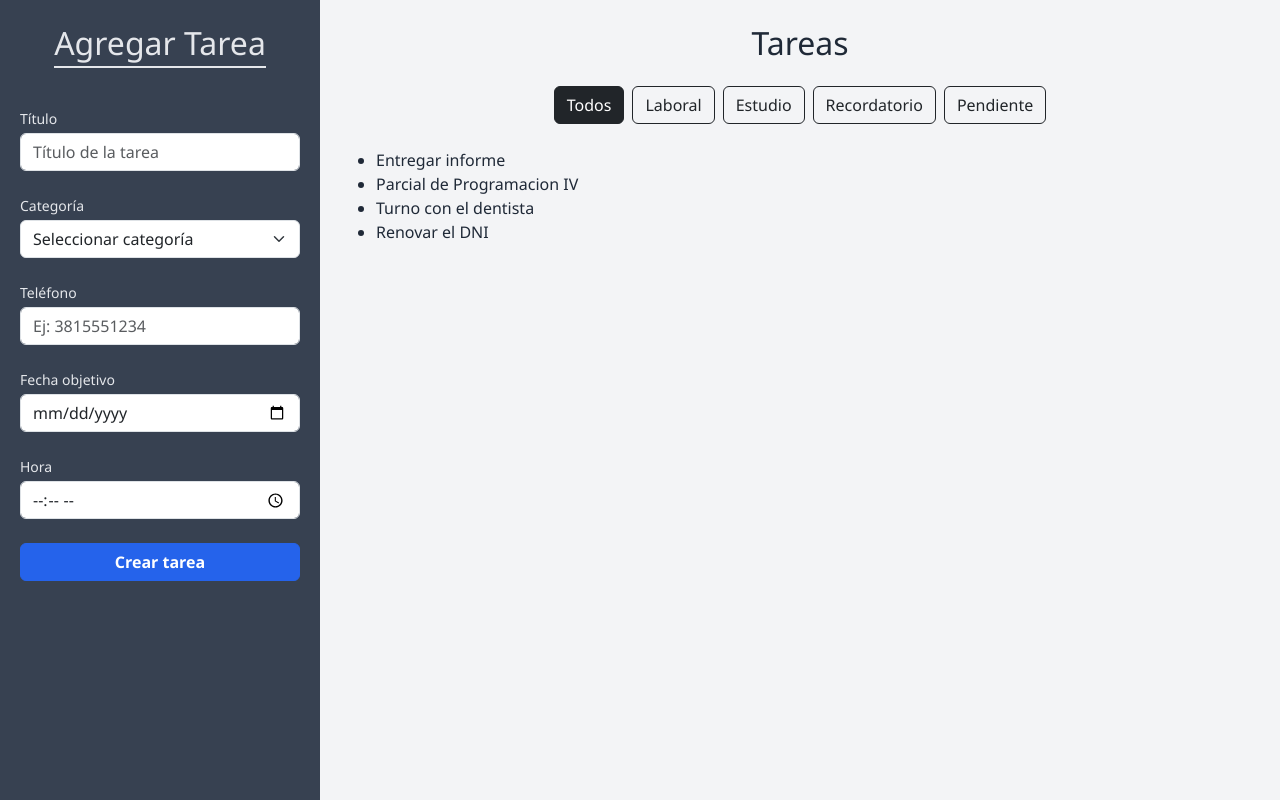
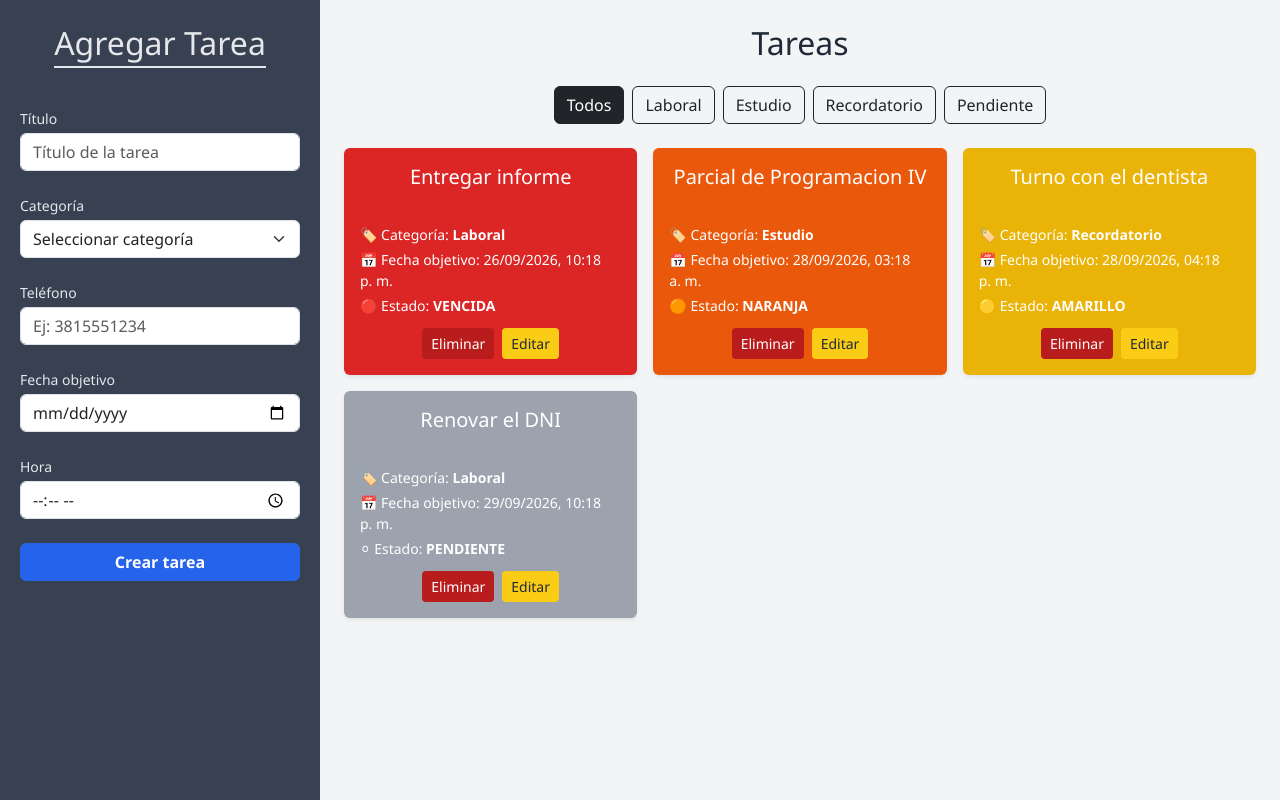
Before and after one commit to ivo99o/GestorDeTareasReact, a React (Vite) app: page / in a window 1280 px wide. Built offline with nearby package versions, Linux system fonts and the light colour scheme.

Commit message:
Crear componentes de listado y tarjeta de tareas con edicion y eliminacion

```diff
--- a/src/App.jsx
+++ b/src/App.jsx
@@ -1,10 +1,13 @@
 import { useEffect, useRef, useState } from 'react'
 import Sidebar from './components/Sidebar/Sidebar'
 import Filtros from './components/Filtros/Filtros'
+import ListaTareas from './components/Tareas/ListaTareas'
 import {
+  calcularEstado,
   calcularSiguienteId,
   cargarTareas,
   guardarTareas,
+  notificar,
   pedirPermisoNotificaciones,
 } from './utils/tareas'
 import './App.css'
@@ -15,7 +18,9 @@ function App() {
   const [sidebarAbierta, setSidebarAbierta] = useState(false)
   const [filtroCategoriaActivo, setFiltroCategoriaActivo] = useState('todos')
   const [soloPendientes, setSoloPendientes] = useState(false)
+  const [, forzarActualizacion] = useState(0)
   const siguienteId = useRef(calcularSiguienteId(tareas))
+  const estadosAnteriores = useRef(new Map())
 
   useEffect(() => {
     pedirPermisoNotificaciones()
@@ -25,7 +30,43 @@ function App() {
     guardarTareas(tareas)
   }, [tareas])
 
+  useEffect(() => {
+    function revisarCambiosDeEstado(notificarCambios) {
+      tareas.forEach((tarea) => {
+        const estado = calcularEstado(tarea.fechaObjetivo)
+        const estadoAnterior = estadosAnteriores.current.get(tarea.id)
+
+        if (estadoAnterior !== estado.texto) {
+          if (notificarCambios && estadoAnterior !== undefined) {
+            const esUrgente = estado.texto === 'AMARILLO' || estado.texto === 'NARANJA' || estado.texto === 'VENCIDA'
+            if (esUrgente) {
+              notificar(tarea, estado)
+            }
+          }
+          estadosAnteriores.current.set(tarea.id, estado.texto)
+        }
+      })
+    }
+
+    revisarCambiosDeEstado(true)
+
+    const intervalo = setInterval(() => {
+      revisarCambiosDeEstado(true)
+      forzarActualizacion((valor) => valor + 1)
+    }, 10000)
+
+    return () => clearInterval(intervalo)
+  }, [tareas])
+
   const tareaEnEdicion = tareas.find((tarea) => tarea.id === idEnEdicion) || null
+
+  const tareasAMostrar = tareas
+    .filter((tarea) => {
+      const coincideCategoria = filtroCategoriaActivo === 'todos' || tarea.categoria === filtroCategoriaActivo
+      const coincidePendiente = !soloPendientes || calcularEstado(tarea.fechaObjetivo).clave === 'pendiente'
+      return coincideCategoria && coincidePendiente
+    })
+    .sort((a, b) => a.fechaObjetivo - b.fechaObjetivo)
 
   function guardarTarea(datosTarea) {
     if (idEnEdicion === null) {
@@ -38,6 +79,19 @@ function App() {
 
     setIdEnEdicion(null)
     setSidebarAbierta(false)
+  }
+
+  function eliminarTarea(id) {
+    setTareas((actuales) => actuales.filter((tarea) => tarea.id !== id))
+
+    if (idEnEdicion === id) {
+      setIdEnEdicion(null)
+    }
+  }
+
+  function iniciarEdicion(id) {
+    setIdEnEdicion(id)
+    setSidebarAbierta(true)
   }
 
   return (
@@ -60,11 +114,7 @@ function App() {
           onAlternarPendientes={() => setSoloPendientes((actual) => !actual)}
         />
 
-        <ul>
-          {tareas.map((tarea) => (
-            <li key={tarea.id}>{tarea.titulo}</li>
-          ))}
-        </ul>
+        <ListaTareas tareas={tareasAMostrar} onEditar={iniciarEdicion} onEliminar={eliminarTarea} />
       </div>
     </div>
   )
--- /dev/null
+++ b/src/components/Tareas/BotonEditar.jsx
@@ -0,0 +1,9 @@
+function BotonEditar({ onClick }) {
+  return (
+    <button type="button" className="btn-editar btn btn-sm" onClick={onClick}>
+      Editar
+    </button>
+  )
+}
+
+export default BotonEditar
--- /dev/null
+++ b/src/components/Tareas/BotonEliminar.jsx
@@ -0,0 +1,9 @@
+function BotonEliminar({ onClick }) {
+  return (
+    <button type="button" className="btn-eliminar btn btn-sm" onClick={onClick}>
+      Eliminar
+    </button>
+  )
+}
+
+export default BotonEliminar
--- /dev/null
+++ b/src/components/Tareas/ListaTareas.jsx
@@ -0,0 +1,20 @@
+import TarjetaTarea from './TarjetaTarea'
+import './Tareas.css'
+
+function ListaTareas({ tareas, onEditar, onEliminar }) {
+  if (tareas.length === 0) {
+    return (
+      <p className="text-center text-muted mb-0">No hay tareas que coincidan con estos filtros.</p>
+    )
+  }
+
+  return (
+    <div className="lista-tareas" aria-label="Listado de tareas">
+      {tareas.map((tarea) => (
+        <TarjetaTarea key={tarea.id} tarea={tarea} onEditar={onEditar} onEliminar={onEliminar} />
+      ))}
+    </div>
+  )
+}
+
+export default ListaTareas
--- /dev/null
+++ b/src/components/Tareas/Tareas.css
@@ -0,0 +1,56 @@
+.lista-tareas {
+  display: grid;
+  grid-template-columns: repeat(auto-fill, minmax(260px, 1fr));
+  gap: 1rem;
+}
+
+.tarea.card {
+  border: none;
+  color: #fff;
+}
+
+.tarea-titulo {
+  line-height: 1.3;
+  min-height: calc(1.25rem * 1.3 * 2);
+  display: -webkit-box;
+  -webkit-line-clamp: 2;
+  -webkit-box-orient: vertical;
+  overflow: hidden;
+}
+
+.tarea-acciones {
+  padding-top: 0.75rem;
+}
+
+.tarea--vencida {
+  background-color: var(--color-vencida);
+}
+.tarea--naranja {
+  background-color: var(--color-naranja);
+}
+.tarea--amarilla {
+  background-color: var(--color-amarilla);
+  color: var(--color-texto);
+}
+.tarea--pendiente {
+  background-color: var(--color-pendiente);
+  color: var(--color-texto);
+}
+
+.btn-eliminar {
+  background-color: #b91c1c;
+  color: #fff;
+}
+.btn-eliminar:hover {
+  background-color: #991b1b;
+  color: #fff;
+}
+
+.btn-editar {
+  background-color: #facc15;
+  color: #1f2937;
+}
+.btn-editar:hover {
+  background-color: #eab308;
+  color: #1f2937;
+}
--- /dev/null
+++ b/src/components/Tareas/TarjetaTarea.jsx
@@ -0,0 +1,45 @@
+import { NOMBRES_CATEGORIA, calcularEstado } from '../../utils/tareas'
+import BotonEditar from './BotonEditar'
+import BotonEliminar from './BotonEliminar'
+
+function TarjetaTarea({ tarea, onEditar, onEliminar }) {
+  const estado = calcularEstado(tarea.fechaObjetivo)
+
+  const fechaLegible = tarea.fechaObjetivo.toLocaleString('es-AR', {
+    day: '2-digit',
+    month: '2-digit',
+    year: 'numeric',
+    hour: '2-digit',
+    minute: '2-digit',
+  })
+
+  function manejarEliminar() {
+    const confirmado = confirm('¿Seguro que querés eliminar esta tarea?')
+    if (!confirmado) return
+
+    onEliminar(tarea.id)
+  }
+
+  return (
+    <div className={`tarea card shadow-sm ${estado.clase}`}>
+      <div className="card-body text-center d-flex flex-column">
+        <h3 className="tarea-titulo card-title h5 mb-2">{tarea.titulo}</h3>
+        <div className="tarea-info text-start">
+          <p className="tarea-categoria card-text small mb-1">
+            🏷️ Categoría: <strong>{NOMBRES_CATEGORIA[tarea.categoria] || tarea.categoria}</strong>
+          </p>
+          <p className="tarea-fecha card-text small mb-1">📅 Fecha objetivo: {fechaLegible}</p>
+          <p className="tarea-estado card-text small mb-0">
+            {estado.icono} Estado: <strong>{estado.texto}</strong>
+          </p>
+        </div>
+        <div className="tarea-acciones d-flex justify-content-center gap-2 mt-auto">
+          <BotonEliminar onClick={manejarEliminar} />
+          <BotonEditar onClick={() => onEditar(tarea.id)} />
+        </div>
+      </div>
+    </div>
+  )
+}
+
+export default TarjetaTarea
```
